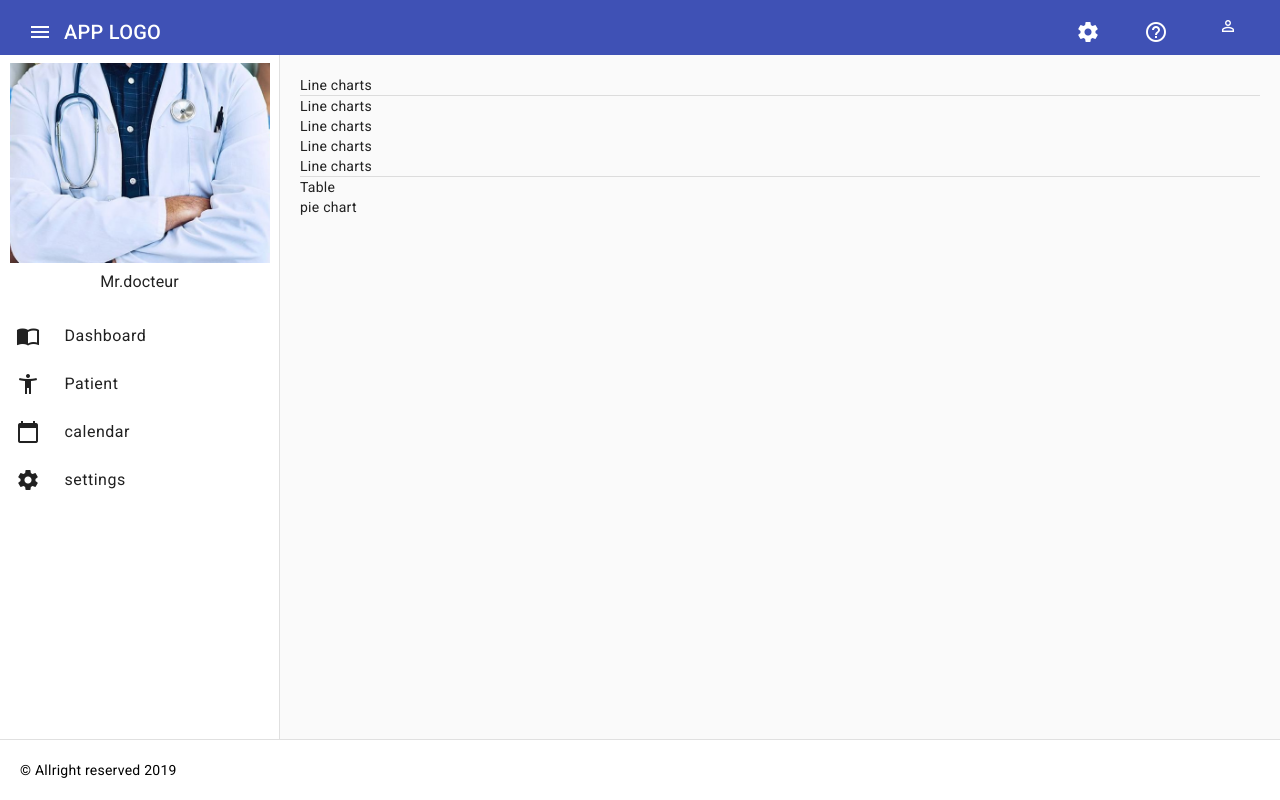
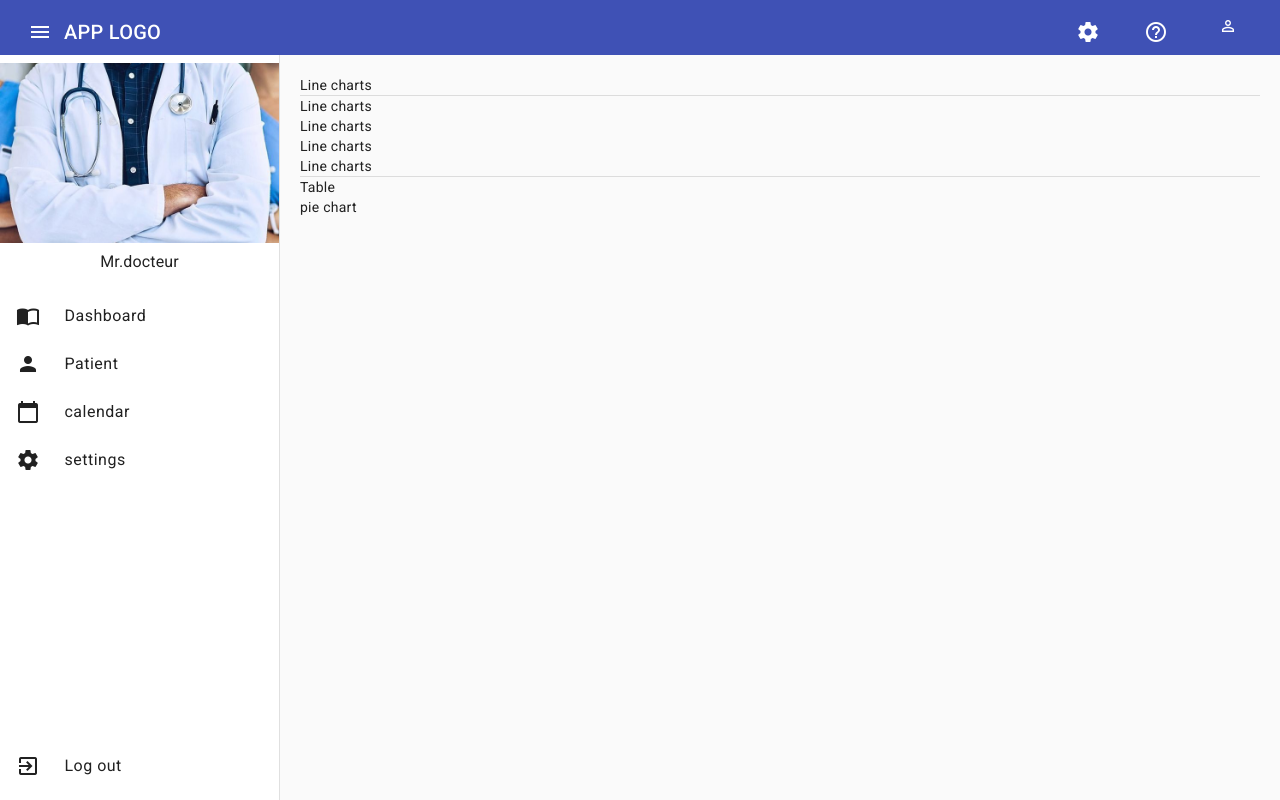
Before and after one commit to soukainamelhaoui/miband, an Angular app: page / in a window 1280 px wide. Built offline with nearby package versions, Linux system fonts and the light colour scheme.

Commit message:
commit 2 chaimae

```diff
--- a/src/app/layouts/dafault/dafault.component.html
+++ b/src/app/layouts/dafault/dafault.component.html
@@ -1,7 +1,7 @@
-<app-header></app-header>
+<app-header (toggleSideBareForMe)="sideBareToggler()"></app-header>
 
 <mat-drawer-container>
-    <mat-drawer mode="side" opened>
+    <mat-drawer mode="side" [opened]="SideBarOpen">
         <app-sidebar></app-sidebar>
     </mat-drawer>
 
@@ -11,4 +11,4 @@
     </mat-drawer-content>
 </mat-drawer-container>
 
-<app-footer></app-footer>
+<!-- <app-footer></app-footer> -->
--- a/src/app/layouts/dafault/dafault.component.ts
+++ b/src/app/layouts/dafault/dafault.component.ts
@@ -1,4 +1,4 @@
-import { Component } from '@angular/core';
+import { Component,OnInit} from '@angular/core';
 
 @Component({
   selector: 'app-dafault',
@@ -6,5 +6,10 @@ import { Component } from '@angular/core';
   styleUrls: ['./dafault.component.scss']
 })
 export class DafaultComponent {
+  SideBarOpen = true;
+  ngOnInit() {}
+sideBareToggler(){
+this.SideBarOpen = !this.SideBarOpen;
 
 }
+}
--- a/src/app/shared/components/footer/footer.component.html
+++ b/src/app/shared/components/footer/footer.component.html
@@ -1,5 +1,5 @@
-<mat-divider></mat-divider>
+<!-- <mat-divider></mat-divider>
 <footer>
     &copy; Allright reserved 2019
 
-</footer>
+</footer> -->
--- a/src/app/shared/components/footer/footer.component.scss
+++ b/src/app/shared/components/footer/footer.component.scss
@@ -1,3 +1,3 @@
-footer{
-    padding: 20px;
-}
+// footer{
+//     padding: 20px;
+// }
--- a/src/app/shared/components/header/header.component.html
+++ b/src/app/shared/components/header/header.component.html
@@ -1,6 +1,6 @@
 <mat-toolbar color="primary">
     <mat-toolbar-row>
-        <button mat-icon-button >
+        <button mat-icon-button (click)="toggleSideBar()">
             <mat-icon>menu</mat-icon>
         </button>
 
--- a/src/app/shared/components/header/header.component.ts
+++ b/src/app/shared/components/header/header.component.ts
@@ -1,4 +1,4 @@
-import { Component } from '@angular/core';
+import { Component,EventEmitter, Output } from '@angular/core';
 
 @Component({
   selector: 'app-header',
@@ -6,5 +6,9 @@ import { Component } from '@angular/core';
   styleUrls: ['./header.component.scss']
 })
 export class HeaderComponent {
-
+  @Output() toggleSideBareForMe: EventEmitter<any> = new EventEmitter()
+  constructor(){}
+  toggleSideBar(){
+this.toggleSideBareForMe.emit();
+  }
 }
--- a/src/app/shared/components/sidebar/sidebar.component.html
+++ b/src/app/shared/components/sidebar/sidebar.component.html
@@ -12,7 +12,7 @@
     </a>
 
     <a mat-list-item routerLinkActive="list-item-active" routerLink="">
-        <mat-icon>accessibility_new</mat-icon>
+        <mat-icon>person</mat-icon>
         Patient
     </a>
     <a mat-list-item routerLinkActive="list-item-active" routerLink="">
@@ -23,5 +23,8 @@
         <mat-icon>settings</mat-icon>
         settings
     </a>
-
+    <a class="logOut" mat-list-item routerLinkActive="list-item-active" routerLink="">
+        <mat-icon>exit_to_app</mat-icon>
+        Log out
+    </a>
 </mat-nav-list>
--- a/src/app/shared/components/sidebar/sidebar.component.scss
+++ b/src/app/shared/components/sidebar/sidebar.component.scss
@@ -7,10 +7,19 @@
       text-align: center;
       padding: 0px;
       img {
-        height:200px;
-        width: 260px;
+        height:180px;
+        width: 279px;
         object-fit: cover;
 
       }
     }
+    .logOut{
+        position: absolute;
+        bottom: 10px; /* Adjust the value as needed to position the button */
+        left: 50%; /* Adjust the value or use margin-left to horizontally center the button */
+        transform: translateX(-50%);
+
+
+    }
+
   }
```
